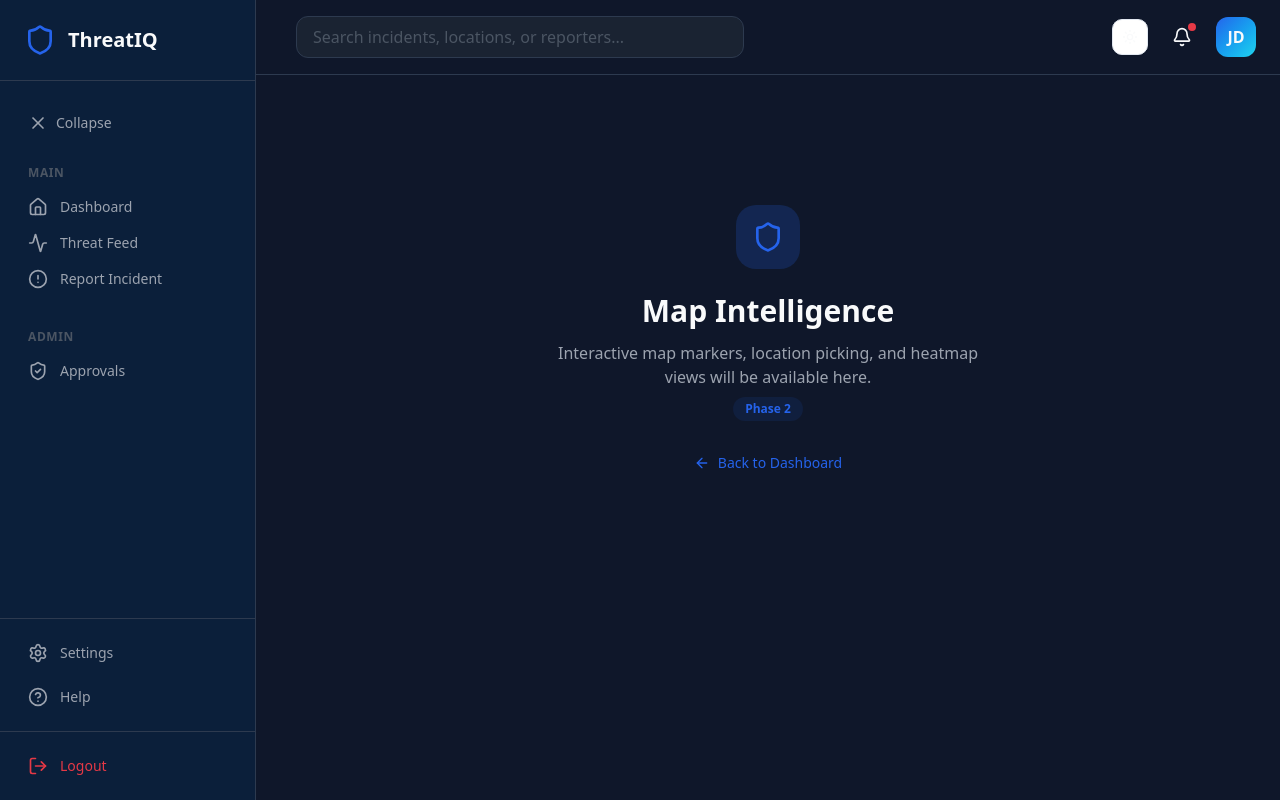
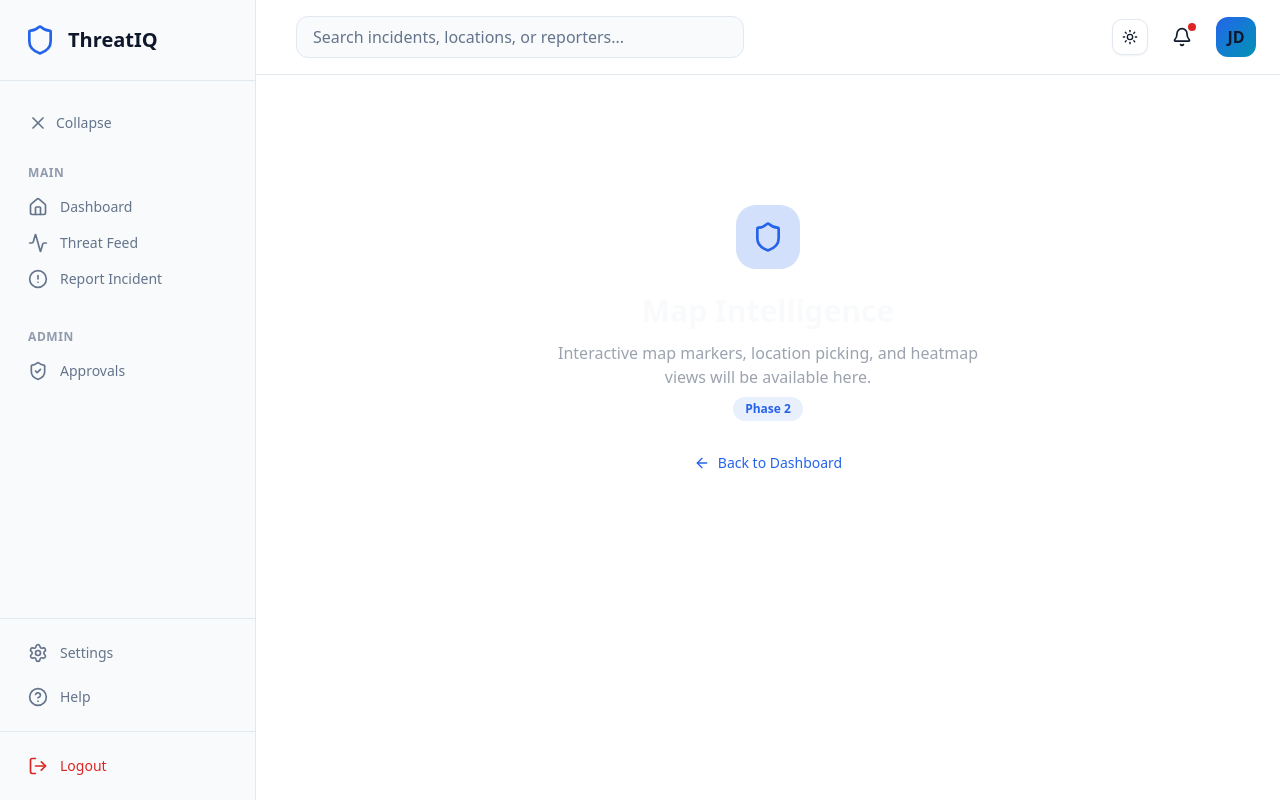
Before and after one commit to Justdan111/ThreathIQ, a Next.js app: page /map in a window 1280 px wide. Built offline with nearby package versions, Linux system fonts and the light colour scheme.

Commit message:
refactor: update styles in layout, header, sidebar components for consistency

```diff
--- a/src/app/(dashboard)/layout.tsx
+++ b/src/app/(dashboard)/layout.tsx
@@ -16,7 +16,7 @@ export default function DashboardLayout({
 
   return (
      <SidebarProvider>
-    <div className="flex h-screen bg-[#0F172A] text-[#F9FAFB]">
+    <div className="flex h-screen bg-background text-foreground">
       {/* Sidebar Component */}
       <Sidebar
         sidebarOpen={sidebarOpen}
--- a/src/app/layout.tsx
+++ b/src/app/layout.tsx
@@ -25,7 +25,7 @@ export default function RootLayout({
   children: React.ReactNode;
 }>) {
   return (
-    <html lang="en">
+    <html lang="en" suppressHydrationWarning>
       <body
         className={`${geistSans.variable} ${geistMono.variable} antialiased`}
       ><ThemeProvider
--- a/src/components/header.tsx
+++ b/src/components/header.tsx
@@ -11,11 +11,11 @@ interface HeaderProps {
 
 export default function Header({ sidebarOpen, setSidebarOpen }: HeaderProps) {
   return (
-    <header className="border-b border-[#2D3A4F] bg-[#0F172A] sticky top-0 z-30">
+    <header className="border-b border-border bg-background sticky top-0 z-30">
       <div className="px-6 py-4 flex items-center justify-between">
         <button
           onClick={() => setSidebarOpen(!sidebarOpen)}
-          className="md:hidden p-2 hover:bg-[#1A2332] rounded-lg transition"
+          className="md:hidden p-2 hover:bg-muted rounded-lg transition"
         >
           {sidebarOpen ? (
             <X className="w-6 h-6" />
@@ -28,17 +28,17 @@ export default function Header({ sidebarOpen, setSidebarOpen }: HeaderProps) {
           <input
             type="text"
             placeholder="Search incidents, locations, or reporters..."
-            className="w-full max-w-md px-4 py-2 rounded-lg bg-[#1A2332] border border-[#2D3A4F] text-[#F9FAFB] placeholder-[#4B5563] focus:outline-none focus:border-[#2563EB]"
+            className="w-full max-w-md px-4 py-2 rounded-lg bg-card border border-border text-foreground placeholder:text-muted-foreground focus:outline-none focus:border-primary"
           />
         </div>
 
         <div className="flex items-center gap-4">
           <ModeToggle/>
-          <button className="p-2 hover:bg-[#1A2332] rounded-lg transition relative">
+          <button className="p-2 hover:bg-muted rounded-lg transition relative">
             <Bell className="w-5 h-5" />
-            <span className="absolute top-1 right-1 w-2 h-2 bg-[#E63946] rounded-full"></span>
+            <span className="absolute top-1 right-1 w-2 h-2 bg-destructive rounded-full"></span>
           </button>
-          <div className="w-10 h-10 rounded-lg bg-linear-to-br from-[#2563EB] to-[#22D3EE] flex items-center justify-center font-semibold">
+          <div className="w-10 h-10 rounded-lg bg-linear-to-br from-primary to-accent flex items-center justify-center font-semibold">
             JD
           </div>
         </div>
--- a/src/components/sidebar.tsx
+++ b/src/components/sidebar.tsx
@@ -53,14 +53,14 @@ export default function Sidebar({
     <>
       {/* Sidebar */}
       <aside
-        className={`fixed inset-y-0 left-0 z-40 bg-[#0B1F3A] border-r border-[#2D3A4F] transform transition-all duration-300 md:relative md:translate-x-0 ${
+        className={`fixed inset-y-0 left-0 z-40 bg-sidebar border-r border-sidebar-border transform transition-all duration-300 md:relative md:translate-x-0 ${
           sidebarOpen ? 'translate-x-0' : '-translate-x-full'
         } ${isCollapsed ? 'md:w-20' : 'md:w-64'} w-64`}
       >
         <div className="flex flex-col h-full">
           {/* Logo */}
-          <div className="flex items-center gap-3 px-6 py-6 border-b border-[#2D3A4F]">
-            <Shield className="w-8 h-8 text-[#2563EB] shrink-0" />
+          <div className="flex items-center gap-3 px-6 py-6 border-b border-sidebar-border">
+            <Shield className="w-8 h-8 text-primary shrink-0" />
             {!isCollapsed && <span className="text-xl font-bold">ThreatIQ</span>}
           </div>
 
@@ -69,7 +69,7 @@ export default function Sidebar({
             {/* Collapse Toggle Button (Desktop only) */}
             <button
               onClick={() => setIsCollapsed(!isCollapsed)}
-              className="hidden md:flex items-center justify-center w-full px-3 py-2 mb-4 rounded-lg text-[#9CA3AF] hover:bg-[#1A2332] hover:text-[#F9FAFB] transition-all"
+              className="hidden md:flex items-center justify-center w-full px-3 py-2 mb-4 rounded-lg text-muted-foreground hover:bg-muted hover:text-foreground transition-all"
               title={isCollapsed ? 'Expand sidebar' : 'Collapse sidebar'}
             >
               {isCollapsed ? (
@@ -85,7 +85,7 @@ export default function Sidebar({
             {/* Main Items */}
             <div>
               {!isCollapsed && (
-                <p className="px-3 py-2 text-xs font-semibold text-[#4B5563] uppercase tracking-wider">
+                <p className="px-3 py-2 text-xs font-semibold text-muted-foreground/70 uppercase tracking-wider">
                   Main
                 </p>
               )}
@@ -96,8 +96,8 @@ export default function Sidebar({
                   onClick={() => setSidebarOpen(false)}
                   className={`flex items-center gap-3 px-3 py-2 rounded-lg transition-all ${
                     isActive(item.href)
-                      ? 'bg-[#2563EB]/20 text-[#2563EB] border border-[#2563EB]/50'
-                      : 'text-[#9CA3AF] hover:bg-[#1A2332] hover:text-[#F9FAFB]'
+                      ? 'bg-primary/20 text-primary border border-primary/50'
+                      : 'text-muted-foreground hover:bg-muted hover:text-foreground'
                   } ${isCollapsed ? 'justify-center' : ''}`}
                   title={isCollapsed ? item.label : ''}
                 >
@@ -111,11 +111,11 @@ export default function Sidebar({
             {isAdmin && (
               <div>
                 {!isCollapsed && (
-                  <p className="px-3 py-2 text-xs font-semibold text-[#4B5563] uppercase tracking-wider mt-6">
+                  <p className="px-3 py-2 text-xs font-semibold text-muted-foreground/70 uppercase tracking-wider mt-6">
                     Admin
                   </p>
                 )}
-                {isCollapsed && <div className="border-t border-[#2D3A4F] my-4"></div>}
+                {isCollapsed && <div className="border-t border-sidebar-border my-4"></div>}
                 {ADMIN_ITEMS.map((item) => (
                   <Link
                     key={item.href}
@@ -123,8 +123,8 @@ export default function Sidebar({
                     onClick={() => setSidebarOpen(false)}
                     className={`flex items-center gap-3 px-3 py-2 rounded-lg transition-all ${
                       isActive(item.href)
-                        ? 'bg-[#E63946]/20 text-[#E63946] border border-[#E63946]/50'
-                        : 'text-[#9CA3AF] hover:bg-[#1A2332] hover:text-[#F9FAFB]'
+                        ? 'bg-destructive/20 text-destructive border border-destructive/50'
+                        : 'text-muted-foreground hover:bg-muted hover:text-foreground'
                     } ${isCollapsed ? 'justify-center' : ''}`}
                     title={isCollapsed ? item.label : ''}
                   >
@@ -137,13 +137,13 @@ export default function Sidebar({
           </nav>
 
           {/* Bottom Items */}
-          <div className="border-t border-[#2D3A4F] px-4 py-4 space-y-2">
+          <div className="border-t border-sidebar-border px-4 py-4 space-y-2">
             {BOTTOM_ITEMS.map((item) => (
               <Link
                 key={item.href}
                 href={item.href}
                 onClick={() => setSidebarOpen(false)}
-                className={`flex items-center gap-3 px-3 py-2 rounded-lg text-[#9CA3AF] hover:bg-[#1A2332] hover:text-[#F9FAFB] transition-all ${
+                className={`flex items-center gap-3 px-3 py-2 rounded-lg text-muted-foreground hover:bg-muted hover:text-foreground transition-all ${
                   isCollapsed ? 'justify-center' : ''
                 }`}
                 title={isCollapsed ? item.label : ''}
@@ -155,9 +155,9 @@ export default function Sidebar({
           </div>
 
           {/* User Profile */}
-          <div className="border-t border-[#2D3A4F] px-4 py-4">
+          <div className="border-t border-sidebar-border px-4 py-4">
             <button
-              className={`w-full flex items-center gap-3 px-3 py-2 rounded-lg text-[#E63946] hover:bg-[#E63946]/10 transition-all ${
+              className={`w-full flex items-center gap-3 px-3 py-2 rounded-lg text-destructive hover:bg-destructive/10 transition-all ${
                 isCollapsed ? 'justify-center' : ''
               }`}
               title={isCollapsed ? 'Logout' : ''}
```
